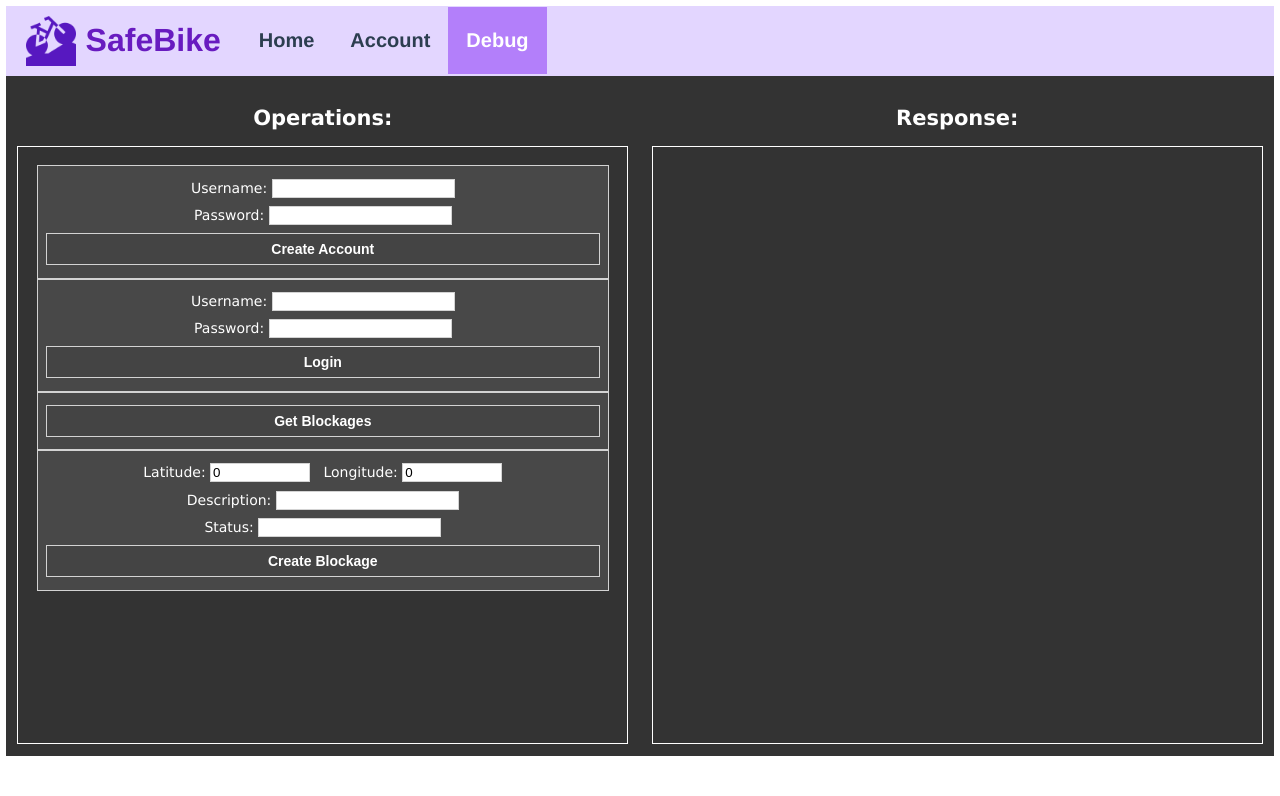
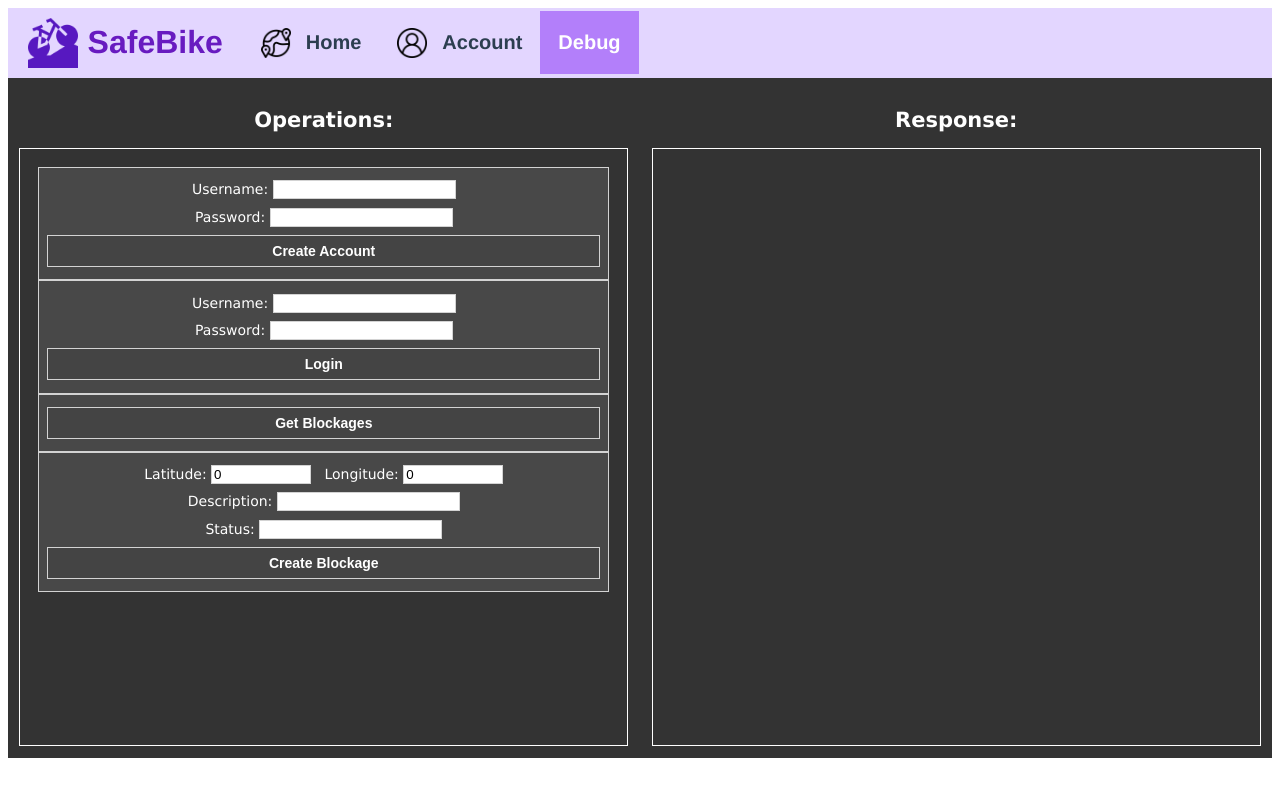
Before and after one commit to hizami-anuar/SafeBike, a Vue app: page /debug in a window 1280 px wide. Shown: the top 796 px of the page. Built offline with nearby package versions, Linux system fonts and the light colour scheme.

Commit message:
added icons to nav bar
added icons to nav bar

```diff
--- a/src/App.vue
+++ b/src/App.vue
@@ -3,8 +3,8 @@
     <div id="nav">
       <img class='logo' src="@/assets/navlogo.png"/>
       <h1>SafeBike</h1>
-      <router-link class='link' to="/">Home</router-link>
-      <router-link class='link' to="/account">Account</router-link>
+      <router-link class='link' to="/"><img class='icon' src="@/assets/home.png"/>Home</router-link>
+      <router-link class='link' to="/account"><img class='icon' src="@/assets/profile.png"/>Account</router-link>
       <router-link class='link' to="/debug">Debug</router-link>
     </div>
     <router-view/>
@@ -19,7 +19,7 @@
   -moz-osx-font-smoothing: grayscale;
   text-align: center;
   color: #2c3e50;
-  margin: -28px;
+  margin: -26px;
 }
 
 h1 {
@@ -42,7 +42,7 @@ h1 {
 }
 
 #nav a.router-link-exact-active {
-  color: white;
+  color: rgb(255, 255, 255);
   background-color: rgb(179, 127, 250);
 }
 
@@ -53,12 +53,22 @@ h1 {
   margin-left: 20px;
 }
 
+.icon {
+  width: 30px;
+  height: 30px;
+  margin-right: 15px;
+  /* margin-left: 20px; */
+}
+
 .link {
   /* margin-right: 10px; */
   font-size: 20px;
   text-decoration: none;
   /* background-color: red; */
-  padding: 22px 18px;
+  padding: 20px 18px;
+  display: flex;
+  flex-direction: row;
+  align-items: center;
 }
 
 .link:hover {
```
Also changed, not shown: src/assets/home.png (added), src/assets/profile.png (added).
